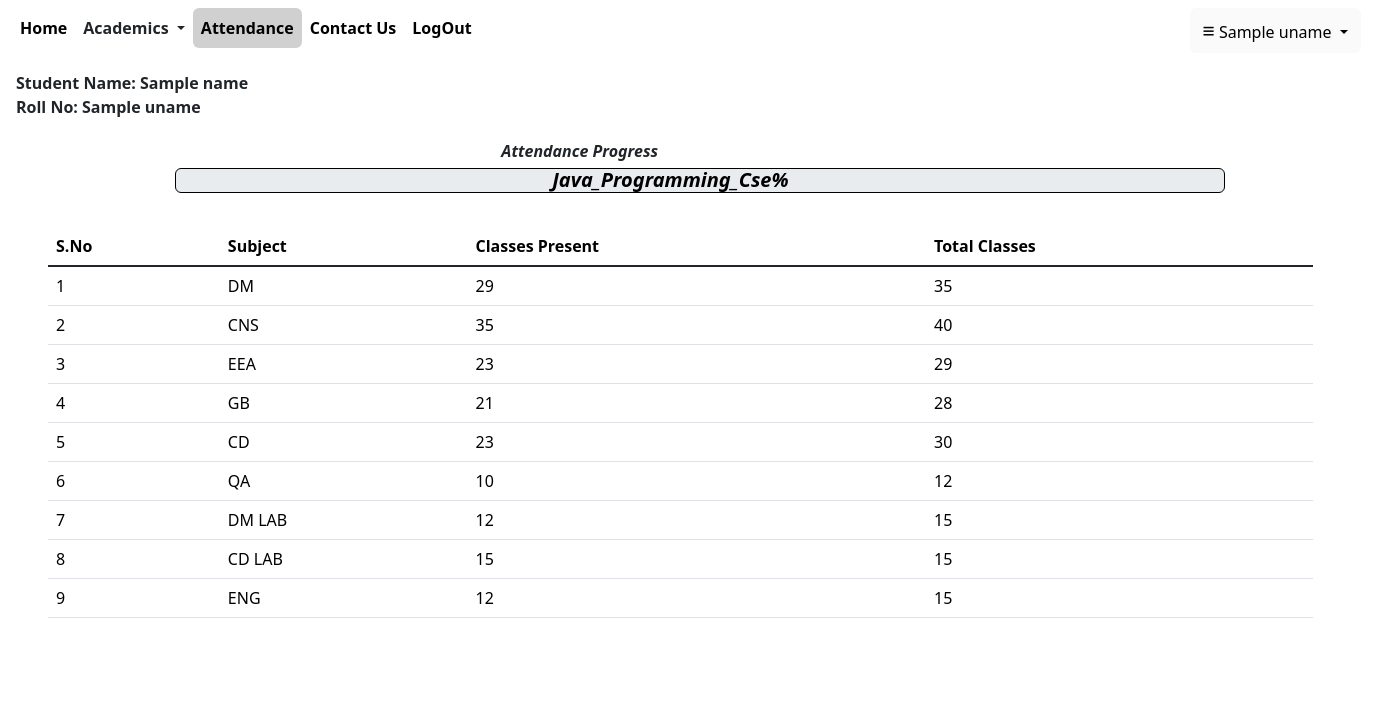
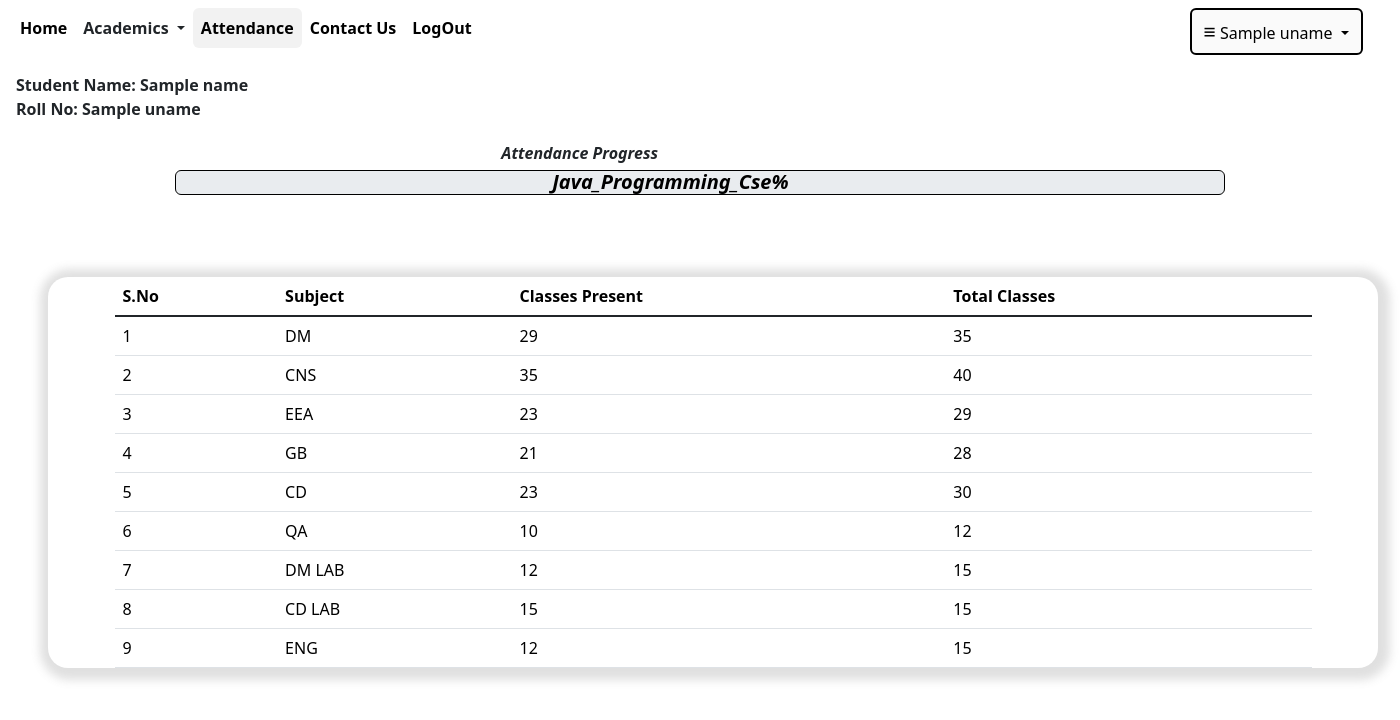
Before and after one commit to saketh3118/CollegeManagement, a Django app: template user/templates/attendance.html in a window 1400 px wide. Shown: the top 720 px of the page. Run offline with Django 4.2, Linux system fonts and the light colour scheme; data comes from the database, SQL or seed files in the repository; both versions use the stored data as it was after the commit; tables that the repository leaves empty hold one stand-in row (values such as "Sample post"); the template is opened without the code that fills it: values that come from a table or form of the project are taken from there, most other values are stand-ins (such as "Sample title", 1, 10 or a date in 2020).

```diff
--- a/user/templates/assignmentquestions.html
+++ b/user/templates/assignmentquestions.html
@@ -35,7 +35,7 @@
 <script>
     a=document.getElementById('assign')
     b=document.getElementById('academics')
-    a.style.backgroundColor="#d0d0d0";
-    b.style.backgroundColor="#d0d0d0";
+    a.style.backgroundColor="#f2f2f2";
+    b.style.backgroundColor="#f2f2f2";
   </script>
   {% endblock%}
--- a/user/templates/attendance.html
+++ b/user/templates/attendance.html
@@ -25,11 +25,8 @@
   </div>
   <strong class="text-success">{{msg}}</strong>
   <br>
-</center>
-
-
-
-<table class="table table-hover mx-5" style="width:1265px;">
+  <div class="m-5 midd" style="width:95vw;border-radius:20px;">
+<table class="table table-hover" style="width:90%;">
     <thead>
       <tr>
         <th scope="col">S.No</th>
@@ -95,7 +92,7 @@
       </tr>
     </tbody>
   </table>
-  <center>
+</div>
   {%   if v3 < 10 %}
    <p class="text-warning" style="font-size:150%"><strong><i>Your Attendance is below 75%.Please Contact Hod</i></strong></p>
    {% endif%}
@@ -103,6 +100,6 @@
 
 <script>
   a=document.getElementById('attendance')
-  a.style.backgroundColor="#d0d0d0";
+  a.style.backgroundColor="#f2f2f2";
 </script>
    {% endblock %}
--- a/user/templates/base.html
+++ b/user/templates/base.html
@@ -5,6 +5,10 @@
     <script src="https://cdn.jsdelivr.net/npm/bootstrap@5.3.0-alpha1/dist/js/bootstrap.bundle.min.js" integrity="sha384-w76AqPfDkMBDXo30jS1Sgez6pr3x5MlQ1ZAGC+nuZB+EYdgRZgiwxhTBTkF7CXvN" crossorigin="anonymous"></script>
 
     <style>
+      .midd{
+        transition: box-shadow .3s;
+        box-shadow: rgba(99,99,99,.2)2px 2px 10px 10px;
+      }
       .profile{
         transition: box-shadow .3s;
       }
@@ -152,7 +156,7 @@
                 <a class="nav-link btn" id="logout"style="color:black;border:0px;" href="/logout" id="liveToastBtn"><strong>LogOut</strong></a>
               </li>
               <li class="nav-item dropdown logout profile" style="position:relative;left:710px; background-color:orange; border-radius:20px;">
-                <button class="btn dropdown-toggle text-dark;" data-bs-toggle="dropdown" style="background-color:#fafafa;"aria-expanded="false">
+                <button class="btn dropdown-toggle text-dark;" data-bs-toggle="dropdown" style="background-color:#fafafa;border:2px solid black;"aria-expanded="false">
                  <p style="font-size:130%;display:inline;">&equiv;</p> {{uname}}
                 </button>
                 <ul class="dropdown-menu">
--- a/user/templates/contactus.html
+++ b/user/templates/contactus.html
@@ -27,7 +27,7 @@
   </div>
     <div class="mb-3" style="margin-left:210px;">
     <label for="exampleFormControlTextarea1" class="form-label"><b>Enter Your Message</b></label>
-    <textarea class="form-control m-0" id="exampleFormControlTextarea1" name="text" rows="3" style="width:700px;height:200px;border:2px solid #FF2E63;background-color:#EAEAEA;" placeholder="Start Writing From Here....."></textarea>
+    <textarea class="form-control m-0" id="exampleFormControlTextarea1" name="text" rows="3" style="width:700px;height:200px;border:2px solid #FF2E63;color:#f2f2f2;" placeholder="Start Writing From Here....."></textarea>
   </div>
   <div class="col-auto" style="margin-left:530px;">
     <input type="submit" style="background-color:#FF2E63;" class="btn mb-3">
@@ -38,6 +38,6 @@
 
 <script>
   a=document.getElementById('contactus')
-  a.style.backgroundColor="#d0d0d0";
+  a.style.backgroundColor="#f2f2f2";
 </script>
   {% endblock%}
--- a/user/templates/displaytimetable.html
+++ b/user/templates/displaytimetable.html
@@ -23,7 +23,7 @@
 <script>
     a=document.getElementById('tt')
     b=document.getElementById('academics')
-    a.style.backgroundColor="#d0d0d0";
-    b.style.backgroundColor="#d0d0d0";
+    a.style.backgroundColor="#f2f2f2";
+    b.style.backgroundColor="#f2f2f2";
   </script>
 {% endblock%}
--- a/user/templates/logout.html
+++ b/user/templates/logout.html
@@ -12,6 +12,6 @@
         setTimeout("disableBack()", 0);
         window.onunload = function () { null };
         a=document.getElementById('logout')
-        a.style.backgroundColor="#d0d0d0";
+        a.style.backgroundColor="#f2f2f2";
 </script>
 {% endblock%}
--- a/user/templates/midmarks.html
+++ b/user/templates/midmarks.html
@@ -7,7 +7,7 @@
 <br>
 
 <center>
-<div class="py-3"style="border-radius:20px;width:800px;background-color:#eff0f0;">
+<div  class="midd py-3"style="border-radius:20px;width:800px;">
 <div class="h4 pb-2 mb-4 mx-  border-3 mx-3 border-dark underline" style="color:#FF2E63;">
     Midterm Marks
 </div>
@@ -25,7 +25,7 @@
 <script>
     a=document.getElementById('mid')
     b=document.getElementById('academics')
-    a.style.backgroundColor="#d0d0d0";
-    b.style.backgroundColor="#d0d0d0";
+    a.style.backgroundColor="#f2f2f2";
+    b.style.backgroundColor="#f2f2f2";
   </script>
   {% endblock%}
```
Also changed, not shown: db.sqlite3.
